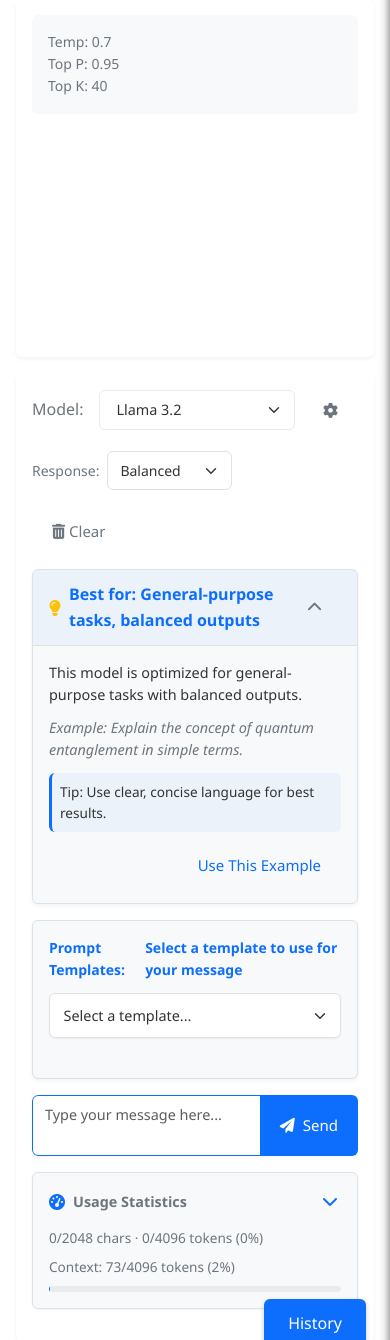
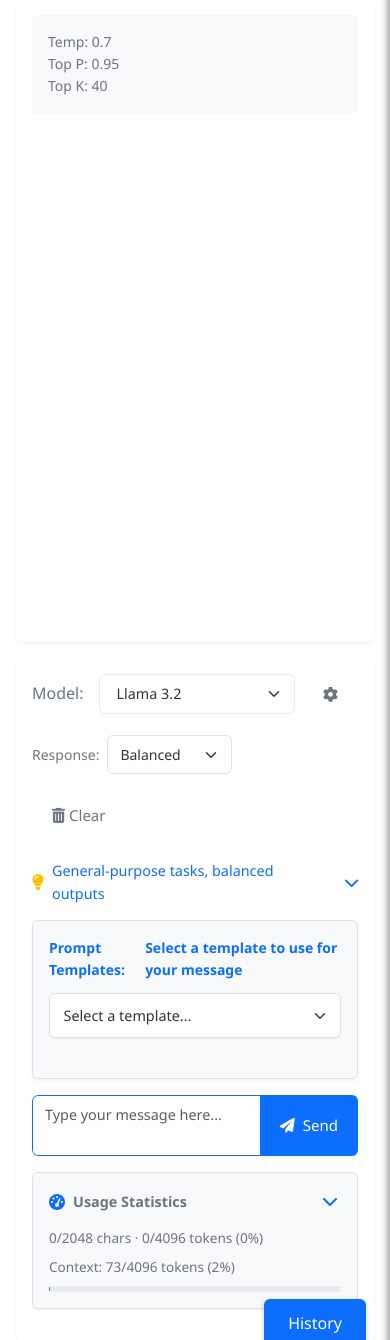
Before and after one commit to zeeshankhan1981/free-thinkers, a Flask app: page / in a window 390 px wide. Shown: the part 159-1499 px from the top of the page. Run offline with Flask 3, Linux system fonts and the light colour scheme; data that the repository does not hold is empty; some libraries are stand-ins or nearby versions.

Commit message:
feat: UI improvements and component enhancements
- Redesign prompt guide to be more compact and expandable
- Enhance usage statistics panel with better visual hierarchy
- Improve message input and button layout
- Enhance image upload interface
- Update CSS organization and dark mode support
- Improve responsive design across components

```diff
--- a/app/templates/index.html
+++ b/app/templates/index.html
@@ -103,21 +103,27 @@
                 </div>
             </div>
 
-            <div class="prompt-guide mb-3" id="promptGuide">
-                <div class="prompt-guide-header">
-                    <div class="prompt-guide-title">
-                        <i class="fas fa-lightbulb"></i> <span id="promptGuideTitle">Best for: General Questions</span>
+            <div class="model-row align-items-start">
+                <!-- Compact Prompt Guide -->
+                <div class="prompt-guide-compact mb-2" id="promptGuide">
+                    <div class="prompt-guide-header">
+                        <i class="fas fa-lightbulb text-warning"></i>
+                        <span id="promptGuideTitle" class="prompt-guide-title">General Questions</span>
+                        <button class="btn btn-sm btn-link prompt-guide-toggle p-0 ms-2" id="togglePromptGuide" title="Show more information">
+                            <i class="fas fa-chevron-down"></i>
+                        </button>
                     </div>
-                    <button class="btn btn-sm prompt-guide-toggle" id="togglePromptGuide" title="Toggle prompt guide visibility">
-                        <i class="fas fa-chevron-up"></i>
-                    </button>
-                </div>
-                <div class="prompt-guide-body">
-                    <div class="prompt-guide-content" id="promptGuideUseCase"></div>
-                    <div class="prompt-guide-content prompt-example">Example: <span id="promptGuideExample"></span></div>
-                    <div class="prompt-guide-tip" id="promptGuideTip"></div>
-                    <div class="prompt-guide-actions">
-                        <button class="btn btn-sm btn-outline-primary" id="useExamplePrompt">Use This Example</button>
+
+                    <!-- Collapsible content (hidden by default) -->
+                    <div class="prompt-guide-body collapse" id="promptGuideCollapse">
+                        <div class="prompt-guide-content" id="promptGuideUseCase"></div>
+                        <div class="prompt-guide-content prompt-example">
+                            <span class="text-muted">Example:</span> <span id="promptGuideExample"></span>
+                        </div>
+                        <div class="prompt-guide-tip text-muted" id="promptGuideTip"></div>
+                        <div class="prompt-guide-actions mt-2">
+                            <button class="btn btn-sm btn-outline-primary" id="useExamplePrompt">Use Example</button>
+                        </div>
                     </div>
                 </div>
             </div>
@@ -335,6 +341,41 @@
                 });
             }
 
+            // Add toggle functionality for compact prompt guide
+            const togglePromptGuideBtn = document.getElementById('togglePromptGuide');
+            const promptGuideCollapse = document.getElementById('promptGuideCollapse');
+            if (togglePromptGuideBtn && promptGuideCollapse) {
+                togglePromptGuideBtn.addEventListener('click', function(e) {
+                    e.preventDefault();
+                    const isExpanded = promptGuideCollapse.classList.contains('show');
+
+                    if (isExpanded) {
+                        // Hide the guide
+                        promptGuideCollapse.classList.remove('show');
+                        this.classList.remove('expanded');
+                        this.querySelector('i').className = 'fas fa-chevron-down';
+                        this.setAttribute('title', 'Show more information');
+                    } else {
+                        // Show the guide
+                        promptGuideCollapse.classList.add('show');
+                        this.classList.add('expanded');
+                        this.querySelector('i').className = 'fas fa-chevron-up';
+                        this.setAttribute('title', 'Hide information');
+                    }
+                });
+
+                // Also make the header clickable to toggle
+                const promptGuideHeader = document.querySelector('.prompt-guide-header');
+                if (promptGuideHeader) {
+                    promptGuideHeader.addEventListener('click', function(e) {
+                        // Only trigger if the click wasn't on the button itself
+                        if (!e.target.closest('.prompt-guide-toggle')) {
+                            togglePromptGuideBtn.click();
+                        }
+                    });
+                }
+            }
+
             // Fetch prompt guides for all models
             async function fetchPromptGuides() {
                 try {
@@ -354,20 +395,34 @@
                     const modelData = promptGuides[modelName];
                     const guide = modelData.guide;
 
-                    promptGuideTitleEl.textContent = `Best for: ${guide.use_case_title || guide.use_case}`;
+                    // Update with more concise title formatting
+                    promptGuideTitleEl.textContent = guide.use_case_title || guide.use_case || 'General Questions';
                     promptGuideUseCaseEl.textContent = guide.use_case || '';
                     promptGuideExampleEl.textContent = guide.example_prompt || '';
-                    promptGuideTipEl.textContent = `Tip: ${guide.tip || ''}`;
+                    promptGuideTipEl.textContent = guide.tip || '';
 
                     // Update character limit if available
                     if (modelData.limits && modelData.limits.max_input_chars) {
                         const maxLength = modelData.limits.max_input_chars;
                         messageInput.setAttribute('maxlength', maxLength);
-                        const charCounter = document.getElementById('charCounter');
-                        charCounter.textContent = `${messageInput.value.length}/${maxLength}`;
-                    }
-
+                        // Update stats display
+                        const charCountDisplay = document.getElementById('charCountDisplay');
+                        if (charCountDisplay) {
+                            charCountDisplay.textContent = `${messageInput.value.length}/${maxLength} chars`;
+                        }
+                    }
+
+                    // Ensure the guide is visible
                     promptGuideEl.style.display = 'block';
+
+                    // Collapse the expanded guide when changing models
+                    const promptGuideCollapse = document.getElementById('promptGuideCollapse');
+                    const togglePromptGuideBtn = document.getElementById('togglePromptGuide');
+                    if (promptGuideCollapse && promptGuideCollapse.classList.contains('show') && togglePromptGuideBtn) {
+                        promptGuideCollapse.classList.remove('show');
+                        togglePromptGuideBtn.classList.remove('expanded');
+                        togglePromptGuideBtn.querySelector('i').className = 'fas fa-chevron-down';
+                    }
                 } else {
                     promptGuideEl.style.display = 'none';
                 }
@@ -472,22 +527,19 @@
                     messageInput.focus();
                     // Update character counter
                     messageInput.dispatchEvent(new Event('input'));
+
+                    // Collapse the prompt guide after using example
+                    const promptGuideCollapse = document.getElementById('promptGuideCollapse');
+                    const togglePromptGuideBtn = document.getElementById('togglePromptGuide');
+                    if (promptGuideCollapse && promptGuideCollapse.classList.contains('show') && togglePromptGuideBtn) {
+                        promptGuideCollapse.classList.remove('show');
+                        togglePromptGuideBtn.classList.remove('expanded');
+                        togglePromptGuideBtn.querySelector('i').className = 'fas fa-chevron-down';
+                    }
                 }
             });
 
-            // Add toggle functionality for prompt guide
-            const togglePromptGuideBtn = document.getElementById('togglePromptGuide');
-            if (togglePromptGuideBtn) {
-                togglePromptGuideBtn.addEventListener('click', function() {
-                    const promptGuideBody = document.querySelector('.prompt-guide-body');
-                    if (promptGuideBody) {
-                        const isVisible = !(promptGuideBody.style.display === 'none');
-                        promptGuideBody.style.display = isVisible ? 'none' : 'block';
-                        this.classList.toggle('collapsed', isVisible);
-                        this.querySelector('i').className = isVisible ? 'fas fa-chevron-down' : 'fas fa-chevron-up';
-                    }
-                });
-            }
+            // Prompt guide toggle functionality already added above
 
             // Initialize image upload functionality
             function initImageUpload() {
--- a/static/css/components-styles.css
+++ b/static/css/components-styles.css
@@ -614,94 +614,96 @@
     border-top-color: #4b5563;
 }
 
-/* Prompt guide styles */
-.prompt-guide {
-    border: 1px solid var(--border-color);
+/* Compact Prompt guide styles */
+.prompt-guide-compact {
     border-radius: var(--border-radius);
-    background-color: var(--bg-light);
-    overflow: hidden;
-    box-shadow: 0 2px 4px rgba(0,0,0,0.05);
     transition: all 0.3s ease;
+    margin-bottom: 1rem;
+    width: 100%;
 }
 
 .prompt-guide-header {
     display: flex;
-    justify-content: space-between;
     align-items: center;
-    padding: 0.75rem 1rem;
-    border-bottom: 1px solid var(--border-color);
-    background-color: rgba(0,123,255,0.05);
+    gap: 0.5rem;
+    padding: 0.4rem 0;
+    cursor: pointer;
 }
 
 .prompt-guide-title {
-    font-weight: 600;
+    font-size: 0.9rem;
+    font-weight: 500;
     color: var(--primary-color);
-    display: flex;
-    align-items: center;
-    gap: 0.5rem;
-}
-
-.prompt-guide-title i {
-    color: var(--warning-color);
+    margin: 0;
 }
 
 .prompt-guide-toggle {
+    color: var(--secondary-color);
+    transition: transform 0.3s ease;
+    padding: 0;
     background: transparent;
     border: none;
-    color: var(--secondary-color);
-    padding: 0.25rem;
-    transition: transform 0.3s ease;
 }
 
 .prompt-guide-toggle:hover {
     color: var(--primary-color);
 }
 
-.prompt-guide-toggle.collapsed i {
+.prompt-guide-toggle.expanded i {
     transform: rotate(180deg);
 }
 
 .prompt-guide-body {
-    padding: 1rem;
+    padding: 0.75rem;
+    border: 1px solid var(--border-color);
+    border-radius: var(--border-radius);
+    margin-top: 0.5rem;
+    background-color: var(--bg-light);
+    font-size: 0.85rem;
 }
 
 .prompt-guide-content {
-    margin-bottom: 0.75rem;
-    font-size: 0.9rem;
-    line-height: 1.5;
+    margin-bottom: 0.5rem;
+    line-height: 1.4;
 }
 
 .prompt-example {
     font-style: italic;
-    color: var(--secondary-color);
+    margin-bottom: 0.5rem;
 }
 
 .prompt-guide-tip {
-    background-color: rgba(0,123,255,0.05);
-    padding: 0.5rem;
-    border-radius: var(--border-radius);
-    font-size: 0.85rem;
-    margin-bottom: 0.75rem;
-    border-left: 3px solid var(--primary-color);
+    font-size: 0.8rem;
+    margin-bottom: 0.5rem;
+    color: var(--secondary-color);
 }
 
 .prompt-guide-actions {
     display: flex;
-    justify-content: flex-end;
+    justify-content: flex-start;
+    margin-top: 0.5rem;
 }
 
-.dark-mode .prompt-guide {
+.prompt-guide-actions .btn {
+    font-size: 0.8rem;
+    padding: 0.25rem 0.5rem;
+}
+
+.dark-mode .prompt-guide-body {
     background-color: var(--dark-bg-light);
     border-color: #444;
 }
 
-.dark-mode .prompt-guide-header {
-    background-color: rgba(59, 130, 246, 0.1);
-    border-bottom-color: #444;
+.dark-mode .prompt-guide-title {
+    color: #60a5fa;
 }
 
-.dark-mode .prompt-guide-tip {
-    background-color: rgba(59, 130, 246, 0.1);
+.dark-mode .prompt-guide-toggle {
+    color: #adb5bd;
+}
+
+.dark-mode .prompt-guide-toggle:hover {
+    color: #60a5fa;
 }
 
 /* Image upload styles */
```
Also changed, not shown: docs/design.md (+47 -0 lines).
